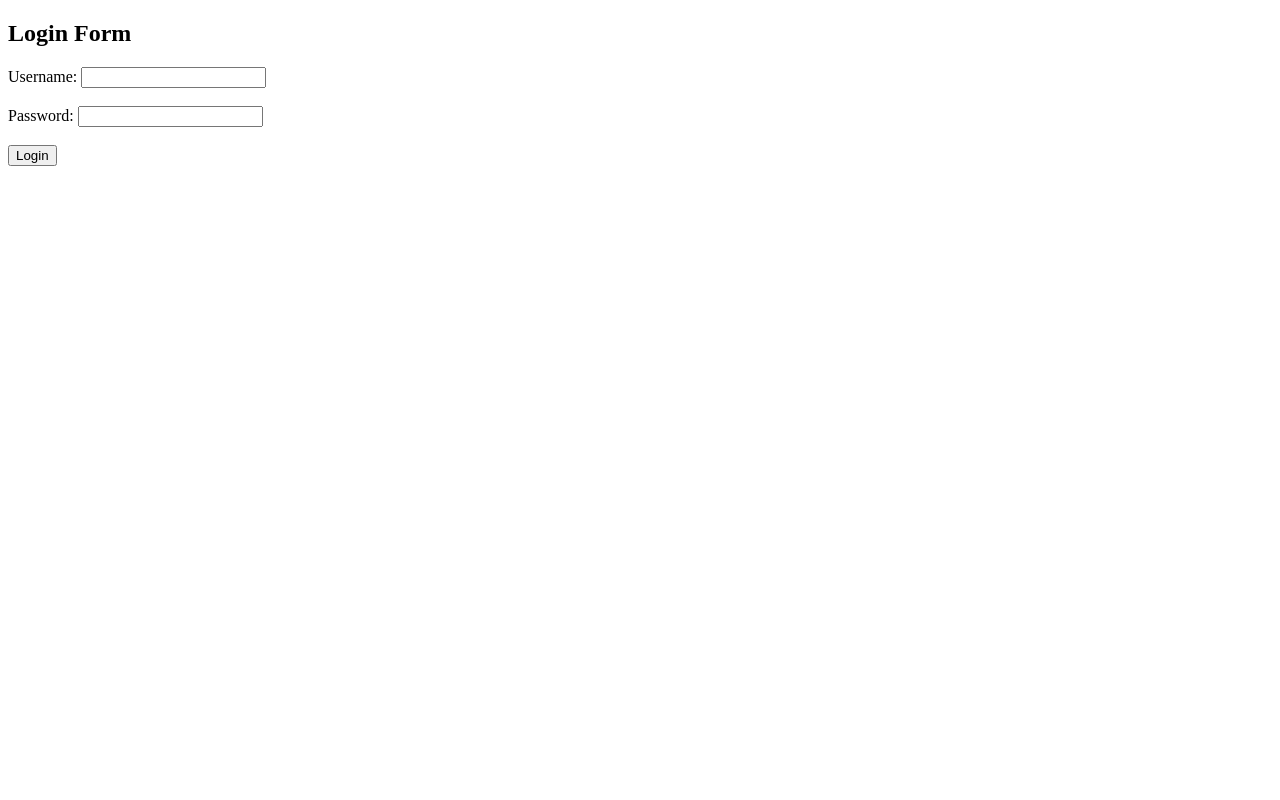
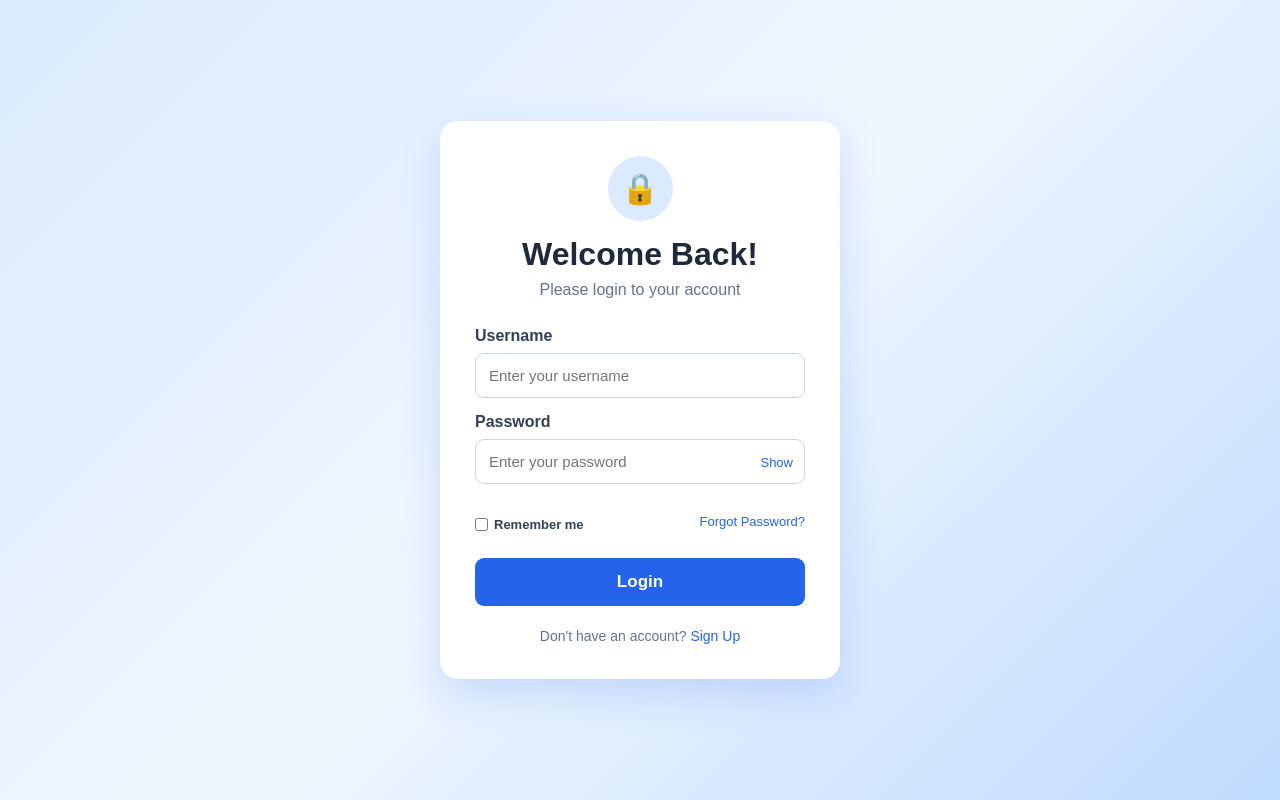
Before and after one commit to Ramakanthhub/LoginForm, a plain HTML site: page LoginForm/index.html in a window 1280 px wide. Drawn offline with Linux system fonts and the light colour scheme.

Commit message:
Updated modern login form and Selenium test

```diff
--- a/LoginForm/index.html
+++ b/LoginForm/index.html
@@ -1,58 +1,239 @@
 
 <!DOCTYPE html>
-<html>
+<html lang="en">
 <head>
-    <title>Login Form</title>
+    <meta charset="UTF-8">
+    <meta name="viewport" content="width=device-width, initial-scale=1.0">
+    <title>Modern Login Form</title>
+
+    <style>
+        * {
+            margin: 0;
+            padding: 0;
+            box-sizing: border-box;
+            font-family: Arial, sans-serif;
+        }
+
+        body {
+            min-height: 100vh;
+            display: flex;
+            justify-content: center;
+            align-items: center;
+            background: linear-gradient(135deg, #dbeafe, #eff6ff, #bfdbfe);
+            padding: 20px;
+        }
+
+        .login-card {
+            width: 100%;
+            max-width: 400px;
+            background: white;
+            padding: 35px;
+            border-radius: 18px;
+            box-shadow: 0 15px 40px rgba(37, 99, 235, 0.18);
+        }
+
+        .logo {
+            width: 65px;
+            height: 65px;
+            background: #dbeafe;
+            color: #2563eb;
+            border-radius: 50%;
+            display: flex;
+            align-items: center;
+            justify-content: center;
+            font-size: 30px;
+            margin: 0 auto 15px;
+        }
+
+        h1 {
+            text-align: center;
+            color: #1e293b;
+            margin-bottom: 8px;
+        }
+
+        .subtitle {
+            text-align: center;
+            color: #64748b;
+            margin-bottom: 28px;
+        }
+
+        label {
+            display: block;
+            color: #334155;
+            font-weight: bold;
+            margin: 15px 0 8px;
+        }
+
+        input {
+            width: 100%;
+            padding: 13px;
+            border: 1px solid #cbd5e1;
+            border-radius: 9px;
+            font-size: 15px;
+            outline: none;
+        }
+
+        input:focus {
+            border-color: #2563eb;
+            box-shadow: 0 0 0 3px #dbeafe;
+        }
+
+        .password-box {
+            position: relative;
+        }
+
+        .password-box input {
+            padding-right: 65px;
+        }
+
+        .toggle-password {
+            position: absolute;
+            right: 12px;
+            top: 50%;
+            transform: translateY(-50%);
+            border: none;
+            background: none;
+            color: #2563eb;
+            cursor: pointer;
+            font-size: 13px;
+        }
+
+        .options {
+            display: flex;
+            justify-content: space-between;
+            align-items: center;
+            margin: 18px 0;
+            font-size: 13px;
+        }
+
+        .remember {
+            display: flex;
+            align-items: center;
+            gap: 6px;
+        }
+
+        .remember input {
+            width: auto;
+        }
+
+        a {
+            color: #2563eb;
+            text-decoration: none;
+        }
+
+        button.login-btn {
+            width: 100%;
+            padding: 14px;
+            border: none;
+            border-radius: 9px;
+            background: #2563eb;
+            color: white;
+            font-size: 17px;
+            font-weight: bold;
+            cursor: pointer;
+        }
+
+        button.login-btn:hover {
+            background: #1d4ed8;
+        }
+
+        #message {
+            text-align: center;
+            margin-top: 18px;
+            font-weight: bold;
+            font-size: 14px;
+        }
+
+        .footer {
+            text-align: center;
+            margin-top: 22px;
+            color: #64748b;
+            font-size: 14px;
+        }
+    </style>
 </head>
+
 <body>
 
-<h2>Login Form</h2>
+    <div class="login-card">
 
-<form onsubmit="return validateLogin()">
+        <div class="logo">🔒</div>
 
-    <label>Username:</label>
-    <input type="text" id="username">
+        <h1>Welcome Back!</h1>
+        <p class="subtitle">Please login to your account</p>
 
-    <br><br>
+        <form onsubmit="validateLogin(event)">
 
-    <label>Password:</label>
-    <input type="password" id="password">
+            <label for="username">Username</label>
+            <input type="text" id="username"
+                   placeholder="Enter your username">
 
-    <br><br>
+            <label for="password">Password</label>
 
-    <button type="submit">Login</button>
+            <div class="password-box">
+                <input type="password" id="password"
+                       placeholder="Enter your password">
 
-</form>
+                <button type="button" class="toggle-password"
+                        onclick="togglePassword()">Show</button>
+            </div>
 
-<p id="message"></p>
+            <div class="options">
+                <label class="remember">
+                    <input type="checkbox"> Remember me
+                </label>
+                <a href="#" onclick="alert('Contact administrator to reset your password.'); return false;">Forgot Password?</a>
+            </div>
 
-<script>
-function validateLogin() {
+            <button type="submit" class="login-btn">
+                Login
+            </button>
 
-    let username =
-    document.getElementById("username").value;
+            <p id="message" role="status" aria-live="polite"></p>
 
-    let password =
-    document.getElementById("password").value;
+        </form>
 
-    if (username === "" || password === "") {
-        document.getElementById("message").innerHTML =
-        "All fields are required";
-    }
+        <div class="footer">
+            Don't have an account? <a href="#" onclick="alert('Registration is not enabled in this demo.'); return false;">Sign Up</a>
+        </div>
 
-    else if (username === "admin" && password === "12345") {
-        document.getElementById("message").innerHTML =
-        "Login Successful";
-    }
+    </div>
 
-    else {
-        document.getElementById("message").innerHTML =
-        "Invalid Username or Password";
-    }
+    <script>
+        function validateLogin(event) {
+            event.preventDefault();
 
-    return false;
-}
-</script>
+            let username = document.getElementById("username").value.trim();
+            let password = document.getElementById("password").value;
+            let message = document.getElementById("message");
+
+            if (username === "" || password === "") {
+                message.style.color = "red";
+                message.innerHTML = "Please fill in all fields!";
+            }
+            else if (username === "admin" && password === "12345") {
+                message.style.color = "green";
+                message.innerHTML = "Login Successful!";
+            }
+            else {
+                message.style.color = "red";
+                message.innerHTML = "Invalid Username or Password!";
+            }
+        }
+
+        function togglePassword() {
+            let password = document.getElementById("password");
+            let toggle = document.querySelector(".toggle-password");
+
+            if (password.type === "password") {
+                password.type = "text";
+                toggle.innerHTML = "Hide";
+            } else {
+                password.type = "password";
+                toggle.innerHTML = "Show";
+            }
+        }
+    </script>
 
 </body>
 </html>
```
Also changed, not shown: 2 other files.
